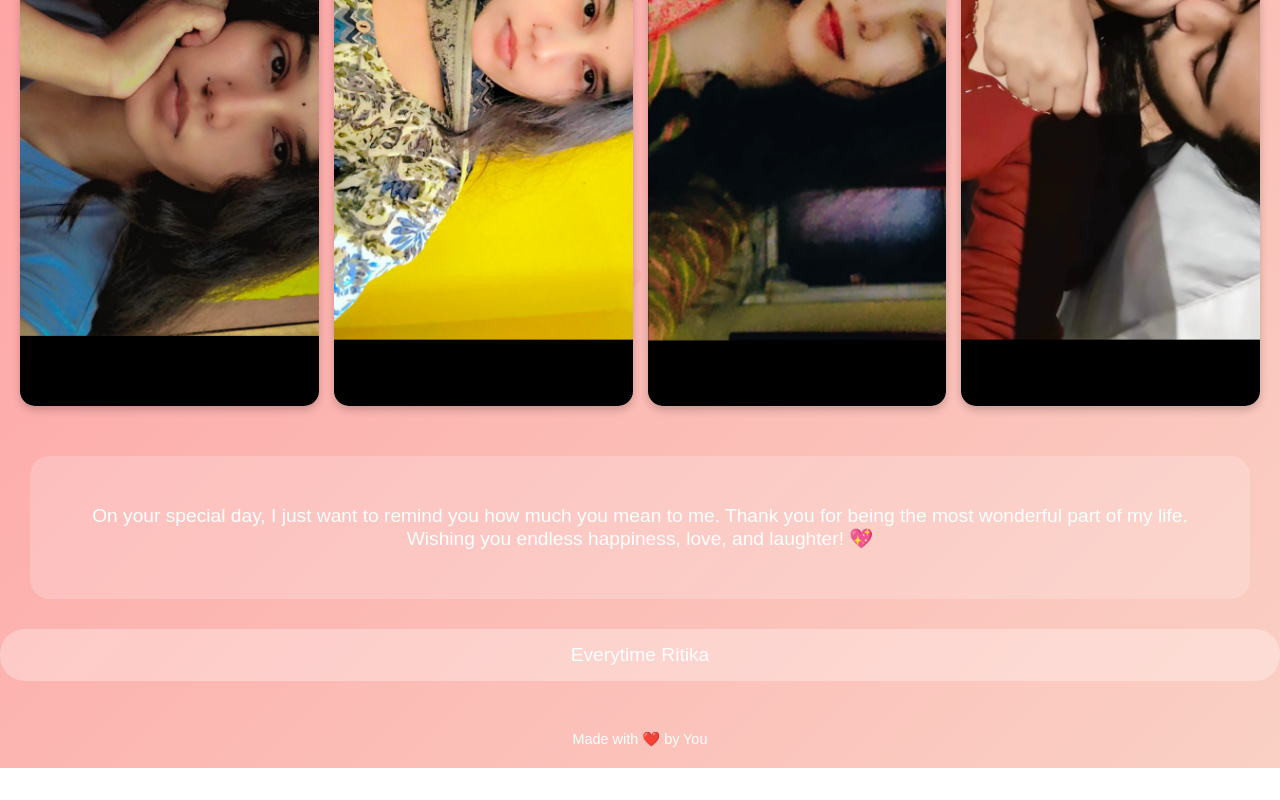
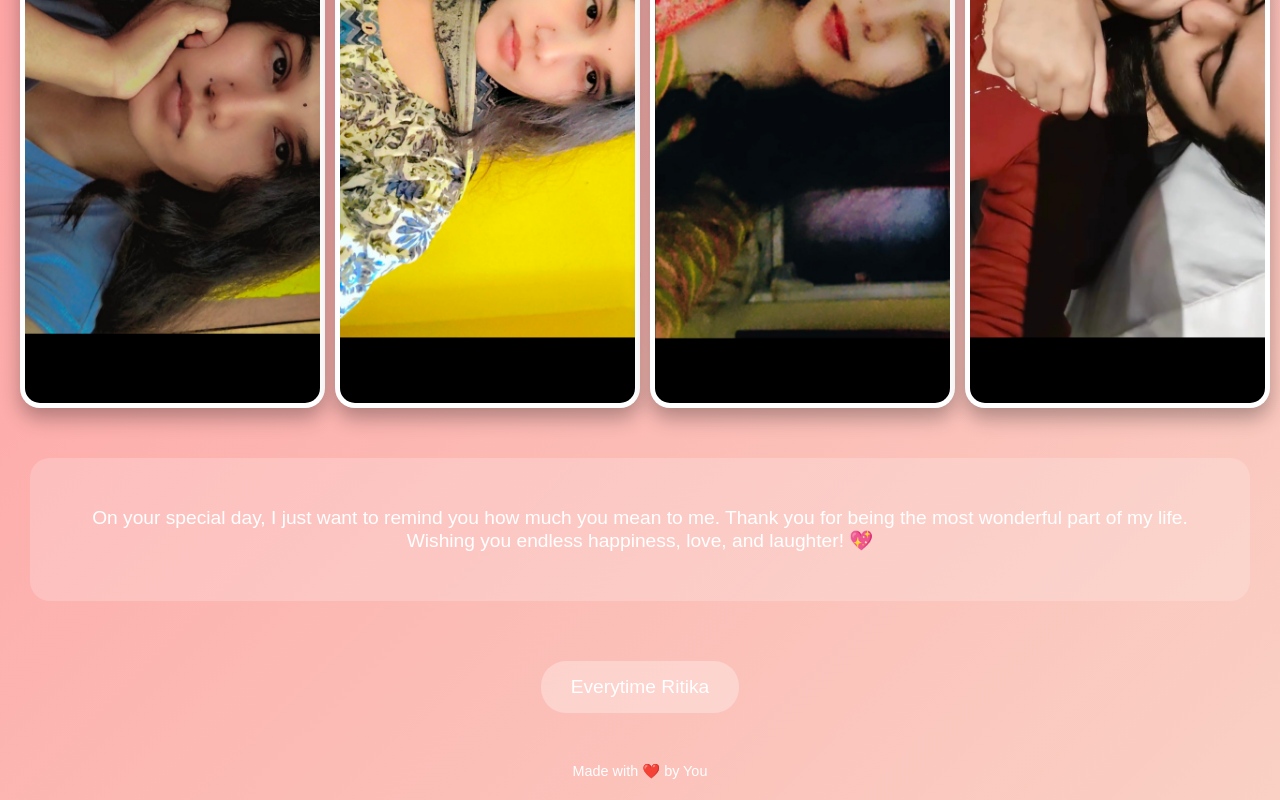
Before and after one commit to goldyyadav1973-dev/My-website-, a plain HTML site: page index.html in a window 1280 px wide. Shown: the part 534-1334 px from the top of the page. Before the commit the page ends 1302 px from the top, so only its background shows below. Drawn offline with Linux system fonts and the light colour scheme.

Commit message:
Update index.html

```diff
--- a/index.html
+++ b/index.html
@@ -17,37 +17,49 @@
       flex-direction: column;
       justify-content: space-between;
     }
+
     header {
       padding: 50px 20px;
       position: relative;
       z-index: 2;
     }
+
     h1 {
       font-size: 3em;
       margin-bottom: 10px;
     }
+
     h2 {
       font-size: 1.5em;
       font-weight: 400;
     }
+
     .gallery {
       display: grid;
       grid-template-columns: repeat(auto-fit, minmax(200px, 1fr));
-      gap: 15px;
+      gap: 20px;
       padding: 20px;
       position: relative;
       z-index: 2;
     }
+
     .gallery img {
       width: 100%;
       height: auto;
-      border-radius: 15px;
-      box-shadow: 0 4px 8px rgba(0,0,0,0.2);
-      transition: transform 0.3s;
+      border-radius: 20px;
+      box-shadow: 0 10px 20px rgba(0,0,0,0.3);
+      border: 5px solid rgba(255,255,255,0.3);
+      transition: transform 0.5s, box-shadow 0.5s, filter 0.5s;
+      cursor: pointer;
+      background: #fff;
     }
+
     .gallery img:hover {
-      transform: scale(1.05);
+      transform: scale(1.08) rotate(-1deg);
+      box-shadow: 0 15px 25px rgba(0,0,0,0.5);
+      filter: brightness(1.1);
     }
+
     .message {
       padding: 30px;
       font-size: 1.2em;
@@ -57,6 +69,7 @@
       position: relative;
       z-index: 2;
     }
+
     footer {
       margin: 20px;
       font-size: 0.9em;
@@ -64,7 +77,7 @@
       z-index: 2;
     }
 
-    /* Button */
+    /* Play Button */
     #playButton {
       padding: 15px 30px;
       font-size: 1.2em;
@@ -73,12 +86,15 @@
       background: rgba(255,255,255,0.3);
       color: #fff;
       cursor: pointer;
-      margin-bottom: 30px;
-      transition: transform 0.2s, background 0.2s;
+      margin: 30px auto;
+      display: block;
+      transition: transform 0.2s, background 0.2s, box-shadow 0.3s;
     }
+
     #playButton:hover {
       transform: scale(1.05);
       background: rgba(255,255,255,0.5);
+      box-shadow: 0 5px 15px rgba(0,0,0,0.3);
     }
 
     /* Falling hearts */
@@ -91,6 +107,7 @@
       animation-timing-function: ease-in;
       z-index: 1;
     }
+
     @keyframes fall {
       to {
         transform: translateY(110vh);
@@ -107,6 +124,7 @@
       animation-timing-function: ease-out;
       z-index: 1;
     }
+
     @keyframes rise {
       to {
         transform: translateY(-110vh);
@@ -155,7 +173,7 @@
 
     playButton.addEventListener('click', () => {
       music.play();
-      playButton.disabled = true; // optional: disable button after playing
+      playButton.disabled = true;
       playButton.innerText = "🎵 Playing...";
     });
 
```
